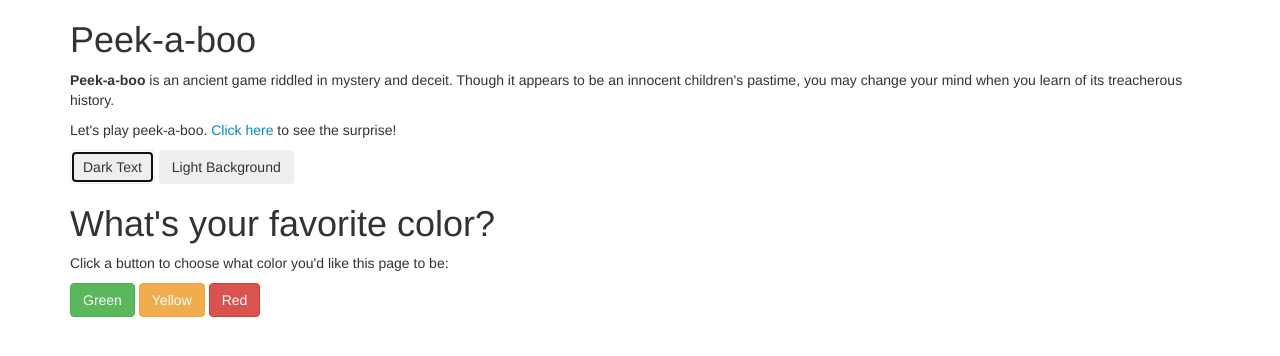
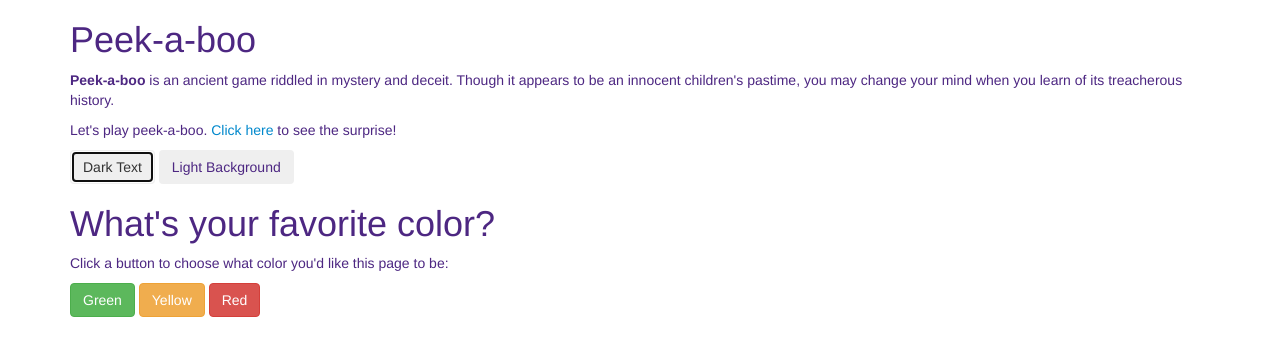
Before and after one commit to GrapeSalad/jQuery-practice, a plain HTML site: page index.html in a window 1280 px wide. Both pictures are taken after a click on the button "Dark Text". Drawn offline with Linux system fonts and the light colour scheme.

Commit message:
created 2 buttons that changed text to light or dark.

```diff
--- a/css/styles.css
+++ b/css/styles.css
@@ -17,3 +17,9 @@
 .red-background {
   background-color:  red;
 }
+.dark-text {
+  color: #4D2782;
+}
+.light-text {
+  color: #E89758;
+}
--- a/index.html
+++ b/index.html
@@ -23,7 +23,7 @@
       </div>
 
       <button class="btn" id="dark-text">Dark Text</button>
-      <button class="btn" id="background">Light Background</button>
+      <button class="btn" id="light-text">Light Background</button>
 
       <div id="color-background">
         <h1>What's your favorite color?</h1>
--- a/js/scripts.js
+++ b/js/scripts.js
@@ -19,6 +19,14 @@ $(document).ready(function() {
    $("#color-background").addClass("red-background");
  });
 
+ $("button#dark-text").click(function(){
+   $("body").removeClass();
+   $("body").addClass("dark-text");
+ });
 
+ $("button#light-text").click(function(){
+   $("body").removeClass();
+   $("body").addClass("light-text");
+ });
 
 });
```
